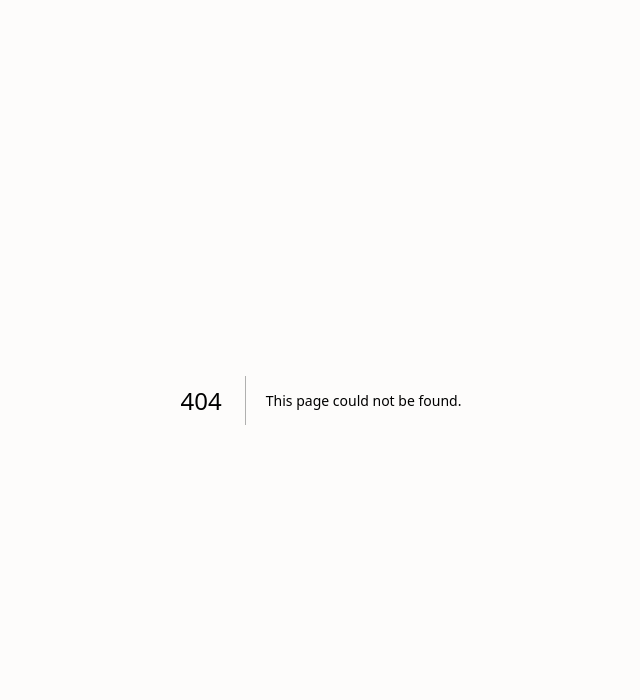
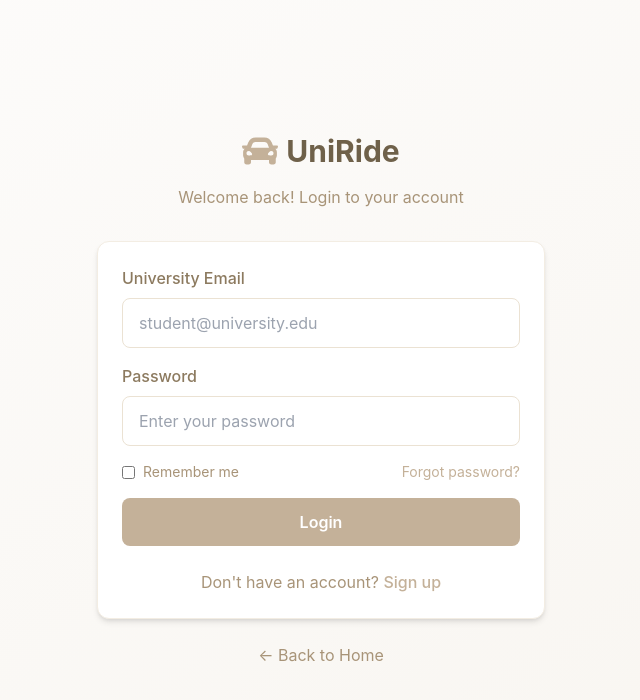
Before and after one commit to Prateek8r4-beep/university-ride-match, a Next.js app: page /login in a window 1280 px wide. Before the commit this address had no page. Shown: the top 700 px of the page, without its empty margins (319-959 px from the left). Built offline with nearby package versions, Linux system fonts and the light colour scheme.

Commit message:
Add login page

```diff
--- /dev/null
+++ b/app/login/page.tsx
@@ -0,0 +1,89 @@
+'use client'
+
+import { useState } from 'react'
+import Link from 'next/link'
+import { FaCar } from 'react-icons/fa'
+
+export default function Login() {
+  const [email, setEmail] = useState('')
+  const [password, setPassword] = useState('')
+
+  const handleSubmit = (e: React.FormEvent) => {
+    e.preventDefault()
+    // Mock login - redirect to rides page
+    window.location.href = '/rides'
+  }
+
+  return (
+    <div className="min-h-screen bg-gradient-to-br from-beige-50 to-beige-100 flex items-center justify-center px-4">
+      <div className="max-w-md w-full">
+        {/* Logo */}
+        <div className="text-center mb-8">
+          <div className="flex items-center justify-center space-x-2 mb-4">
+            <FaCar className="text-beige-600 text-4xl" />
+            <h1 className="text-3xl font-bold text-beige-900">UniRide</h1>
+          </div>
+          <p className="text-beige-700">Welcome back! Login to your account</p>
+        </div>
+
+        {/* Login Form */}
+        <div className="card">
+          <form onSubmit={handleSubmit} className="space-y-4">
+            <div>
+              <label className="block text-beige-800 font-medium mb-2">University Email</label>
+              <input
+                type="email"
+                className="input-field"
+                placeholder="student@university.edu"
+                value={email}
+                onChange={(e) => setEmail(e.target.value)}
+                required
+              />
+            </div>
+
+            <div>
+              <label className="block text-beige-800 font-medium mb-2">Password</label>
+              <input
+                type="password"
+                className="input-field"
+                placeholder="Enter your password"
+                value={password}
+                onChange={(e) => setPassword(e.target.value)}
+                required
+              />
+            </div>
+
+            <div className="flex items-center justify-between text-sm">
+              <label className="flex items-center text-beige-700">
+                <input type="checkbox" className="mr-2" />
+                Remember me
+              </label>
+              <Link href="/forgot-password" className="text-beige-600 hover:text-beige-900">
+                Forgot password?
+              </Link>
+            </div>
+
+            <button type="submit" className="btn-primary w-full">
+              Login
+            </button>
+          </form>
+
+          <div className="mt-6 text-center">
+            <p className="text-beige-700">
+              Don't have an account?{' '}
+              <Link href="/verification" className="text-beige-600 hover:text-beige-900 font-medium">
+                Sign up
+              </Link>
+            </p>
+          </div>
+        </div>
+
+        <div className="text-center mt-6">
+          <Link href="/" className="text-beige-700 hover:text-beige-900">
+            ← Back to Home
+          </Link>
+        </div>
+      </div>
+    </div>
+  )
+}
```
